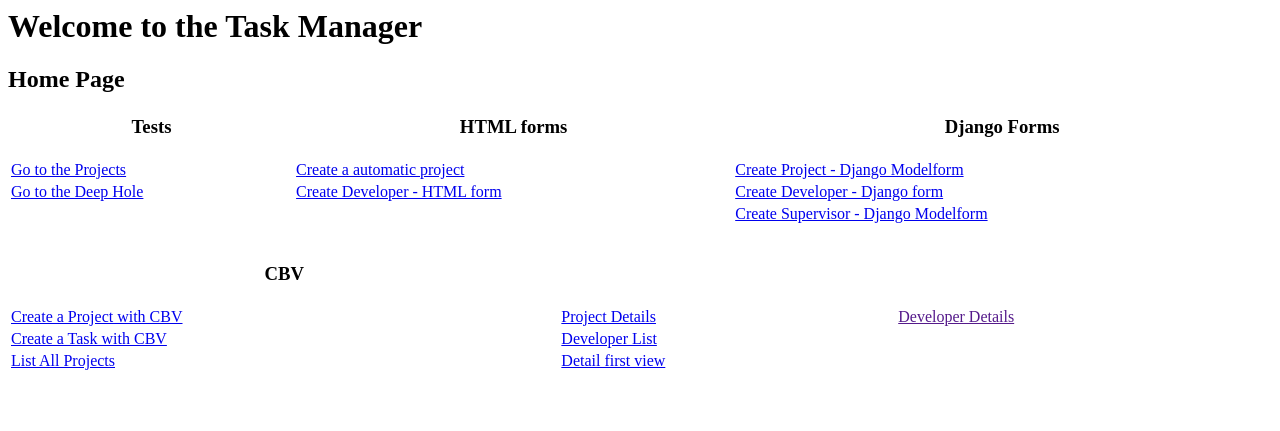
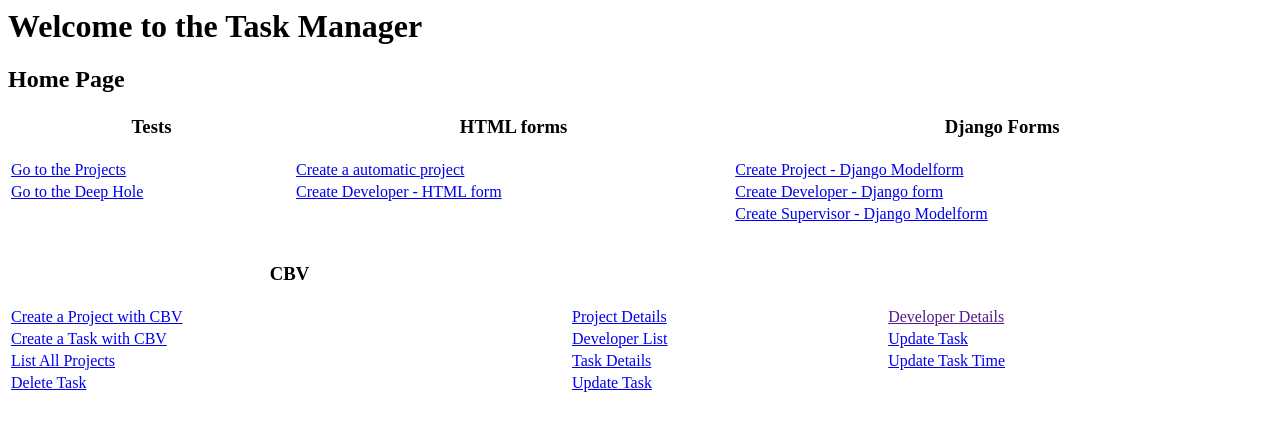
Before and after one commit to Serrones/second_django, a Django app: page / in a window 1280 px wide. Shown: the top 431 px of the page. Run offline with Django 3.2, Linux system fonts and the light colour scheme; parts of the project's set-up code (start-up, migrations or seed data) failed here and were passed over.

Commit message:
Chapter 8 - Final Part

```diff
--- a/work_manager/task_manager/admin.py
+++ b/work_manager/task_manager/admin.py
@@ -9,4 +9,3 @@ admin.site.register(Project)
 admin.site.register(Task)
 admin.site.register(Supervisor)
 admin.site.register(Developer)
-admin.site.register(Dev_Work_Task)
--- a/work_manager/task_manager/templates/task_manager/index.html
+++ b/work_manager/task_manager/templates/task_manager/index.html
@@ -43,7 +43,8 @@
             </td>
         </tr>
         <tr>
-            <td></td>
+            <td>
+            </td>
             <td></td>
             <td>
                 {% url 'csupervisor' as csupervisor %}
@@ -80,6 +81,10 @@
                     {% url 'developer_list' as devlist %}
                     <a href= "{{ devlist }}">Developer List</a>
                 </td>
+                <td>
+                    {% url 'update_task' as update_task %}
+                    <a href= "{% url "update_task" "1" %}">Update Task</a>
+                </td>
             </tr>
             <tr>
                 <td>
@@ -87,7 +92,22 @@
                     <a href= "{{ clist }}">List All Projects</a>
                 </td>
                 <td>
-                    <a href="{% url "task_detail" "1" %}">Detail first view</a>
+                    {% url 'task_detail' as task_detail %}
+                    <a href="{% url "task_detail" "1" %}">Task Details</a>
+                </td>
+                <td>
+                    {% url 'update_task_time' as update_task_time %}
+                    <a href= "{% url "update_task_time" "1" %}">Update Task Time</a>
+                </td>
+            </tr>
+            <tr>
+                <td>
+                    {%url 'task_delete' as task_delete %}
+                    <a href= "{%url "task_delete" "1" %}"> Delete Task</a>
+                </td>
+                <td>
+                    {%url 'update_task' as update_task %}
+                    <a href= "{%url "update_task" "3" %}"> Update Task</a>
                 </td>
             </tr>
     {% load static %}
--- a/work_manager/task_manager/urls.py
+++ b/work_manager/task_manager/urls.py
@@ -1,8 +1,9 @@
 
 from django.conf.urls import url
-from django.views.generic import CreateView, ListView, DetailView
+from django.views.generic import CreateView, ListView, DetailView, UpdateView
 from . import views
 from  task_manager.models import Project, Task, Developer
+
 
 
 urlpatterns = [
@@ -21,7 +22,7 @@ urlpatterns = [
 
     url(r'^cproject$', views.cproject_page, name='cproject'),
 
-    url (r'^cbv_project$', CreateView.as_view(fields=['title','description','client_name'],
+    url (r'^cbv_project$', CreateView.as_view(fields=['title','description','client_name','developers'],
                                             model=Project, template_name="task_manager/cbv_project.html",
                                             success_url = 'connection'), name="cbv_project"),
 
@@ -43,4 +44,13 @@ urlpatterns = [
     url (r'^developer_detail_(?P<pk>\d+)$', views.Developer_detail.as_view(),
                                             name="developer_detail"),
 
+    url (r'^update_task_(?P<pk>\d+)$', UpdateView.as_view(fields=['title','description','project','importance'],model=Task, template_name="task_manager/update_task.html",
+                                    success_url="connection"), name="update_task"),
+
+    url (r'^update_task_time_(?P<pk>\d+)$', views.Task_update_time.as_view(), name = "update_task_time"),
+
+    url(r'task_delete_(?P<pk>\d+)$', views.Task_delete.as_view(), name="task_delete"),
+
+    url (r'^update_task_(?P<pk>\d+)$', views.UpdateViewCustom.as_view(fields=['title','description','project','importance'],
+                                    model=Task, url_name="update_task", success_url="connection"),name="update_task"),
 ]
--- a/work_manager/task_manager/views.py
+++ b/work_manager/task_manager/views.py
@@ -5,7 +5,8 @@ from django.utils import timezone
 from django import forms
 from django.core.urlresolvers import reverse
 from django.views.generic.list import ListView
-from django.views.generic import DetailView
+from django.views.generic import DetailView, UpdateView, DeleteView
+from django.forms import ModelForm
 
 # Create your views here.
 
@@ -199,3 +200,39 @@ class Developer_detail(DetailView):
         context['tasks_dev'] = tasks_dev
         # In this line, we add the task list to the context.
         return context
+
+class Form_task_time(ModelForm):
+    class Meta:
+        model = Task
+        fields = ['time_elapsed']
+
+class Task_update_time(UpdateView):
+    model = Task
+    template_name = 'task_manager/update_task_time.html'
+    form_class = Form_task_time
+    success_url = 'connection'
+
+    def get_success_url(self):
+        return reverse(self.success_url)
+
+class Task_delete(DeleteView):
+    model = Task
+    template_name = 'task_manager/confirm_delete_task.html'
+    success_url = 'connection'
+    def get_success_url(self):
+        return reverse(self.success_url)
+
+
+class UpdateViewCustom(UpdateView):
+    template_name = 'task_manager/UpdateViewCustom.html'
+    url_name=""
+
+    def get_success_url(self):
+        return reverse(self.success_url)
+
+    def get_context_data(self, **kwargs):
+        context = super(UpdateViewCustom, self).get_context_data(**kwargs)
+        model_name = self.model._meta.verbose_name.title()
+        context['model_name'] = model_name
+        context['url_name'] = self.url_name
+        return context
```
Also changed, not shown: work_manager/task_manager/models.py (+7 -0 lines), work_manager/task_manager/templates/task_manager/UpdateViewCustom.html (added, +25 -0 lines), work_manager/task_manager/templates/task_manager/confirm_delete_task.html (added, +30 -0 lines), work_manager/task_manager/templates/task_manager/update_task.html (added, +21 -0 lines), work_manager/task_manager/templates/task_manager/update_task_time.html (added, +21 -0 lines).
